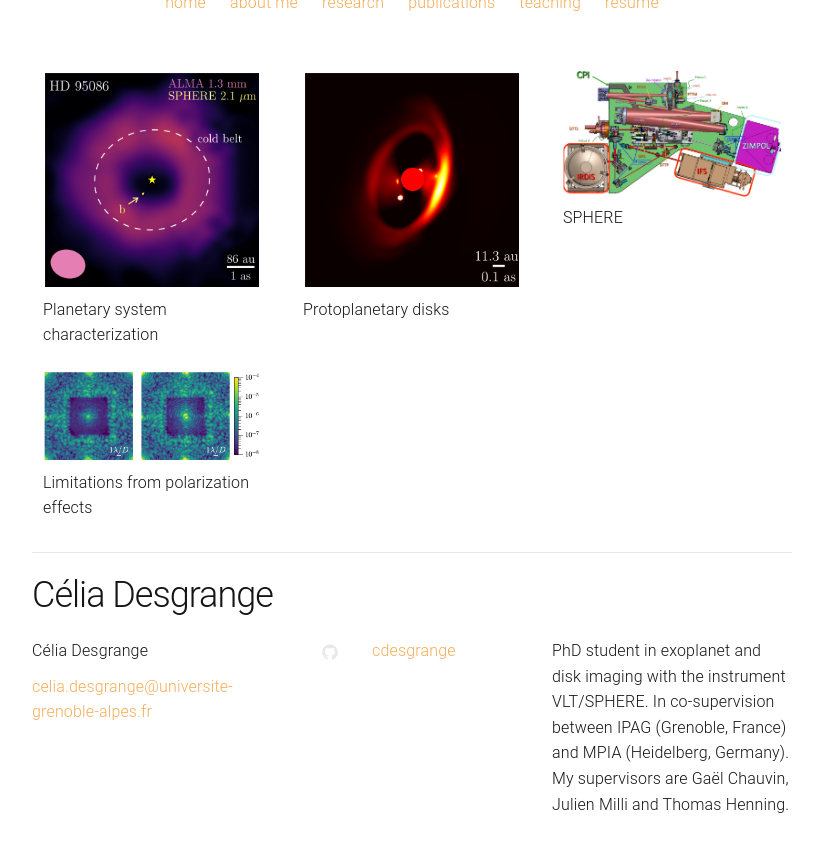
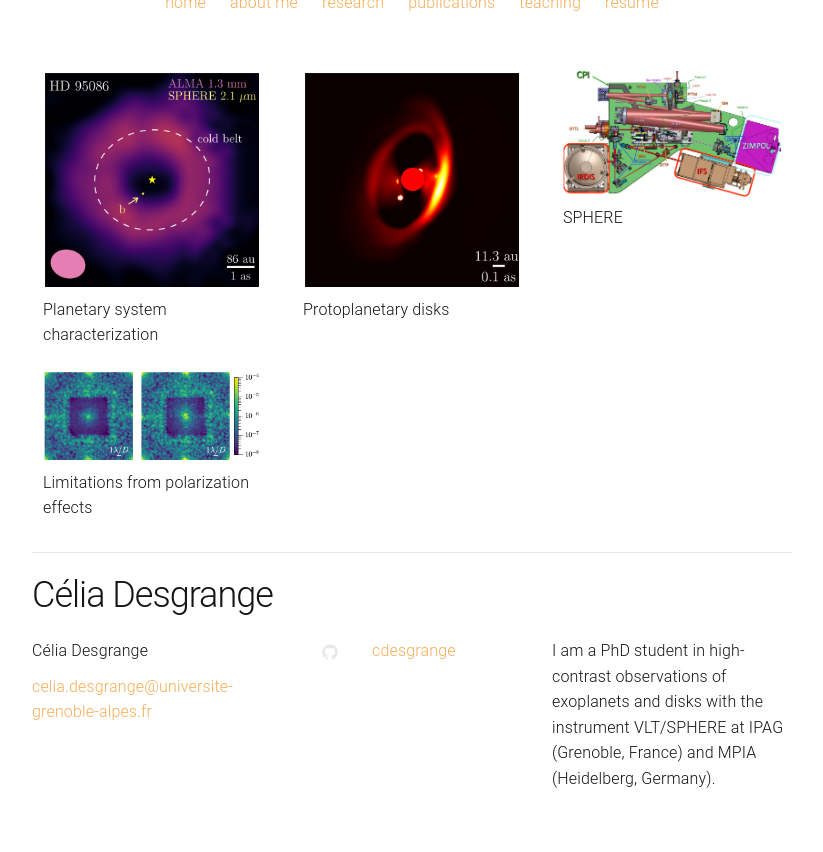
Before and after one commit to cdesgrange/cdesgrange.github.io, a Jekyll site: the page built from index.html, in a window 1280 px wide, cut to the strip 186-1068 px from the top of the page. Shown: the top 852 px of the strip, without its empty margins (228-1051 px from the left). Built offline with Jekyll 4.4.1, drawn with Linux system fonts in a browser that asks for light colours.

Commit message:
updated description collapsed in 1 sentence

```diff
--- a/_config.yml
+++ b/_config.yml
@@ -3,8 +3,7 @@ title: Célia Desgrange
 email: celia.desgrange@universite-grenoble-alpes.fr
 #email: desgrange@mpia.de
 description: > # this means to ignore newlines until "baseurl:"
-  PhD student in exoplanet and disk imaging with the instrument VLT/SPHERE. In co-supervision between IPAG (Grenoble, France) and MPIA (Heidelberg, Germany).
-  My supervisors are Gaël Chauvin, Julien Milli and Thomas Henning.
+  I am a PhD student in high-contrast observations of exoplanets and disks with the instrument VLT/SPHERE at IPAG (Grenoble, France) and MPIA (Heidelberg, Germany).
 #baseurl: "/urban-theme" # the subpath of your site, e.g. /blog
 url: "https://cdesgrange.github.io" # the base hostname & protocol for your site
 #twitter_username: jekyllrb
```
